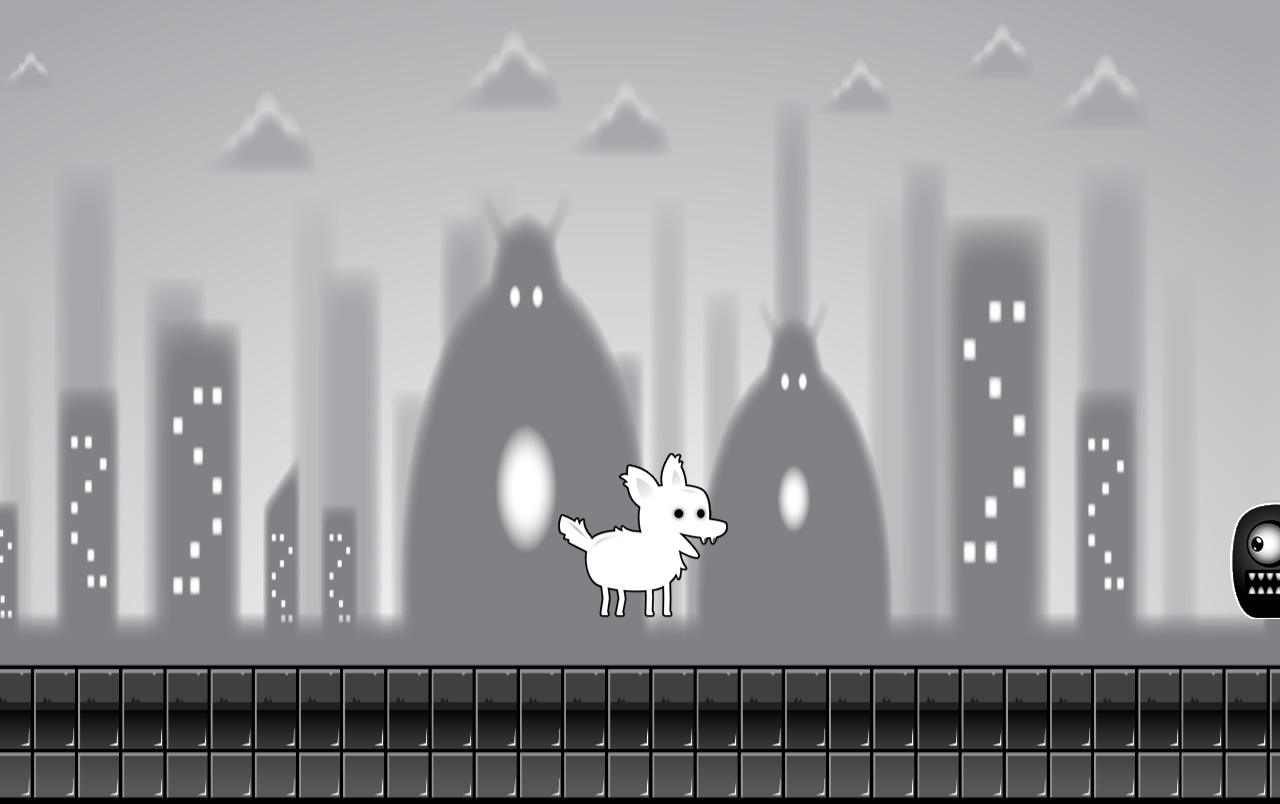
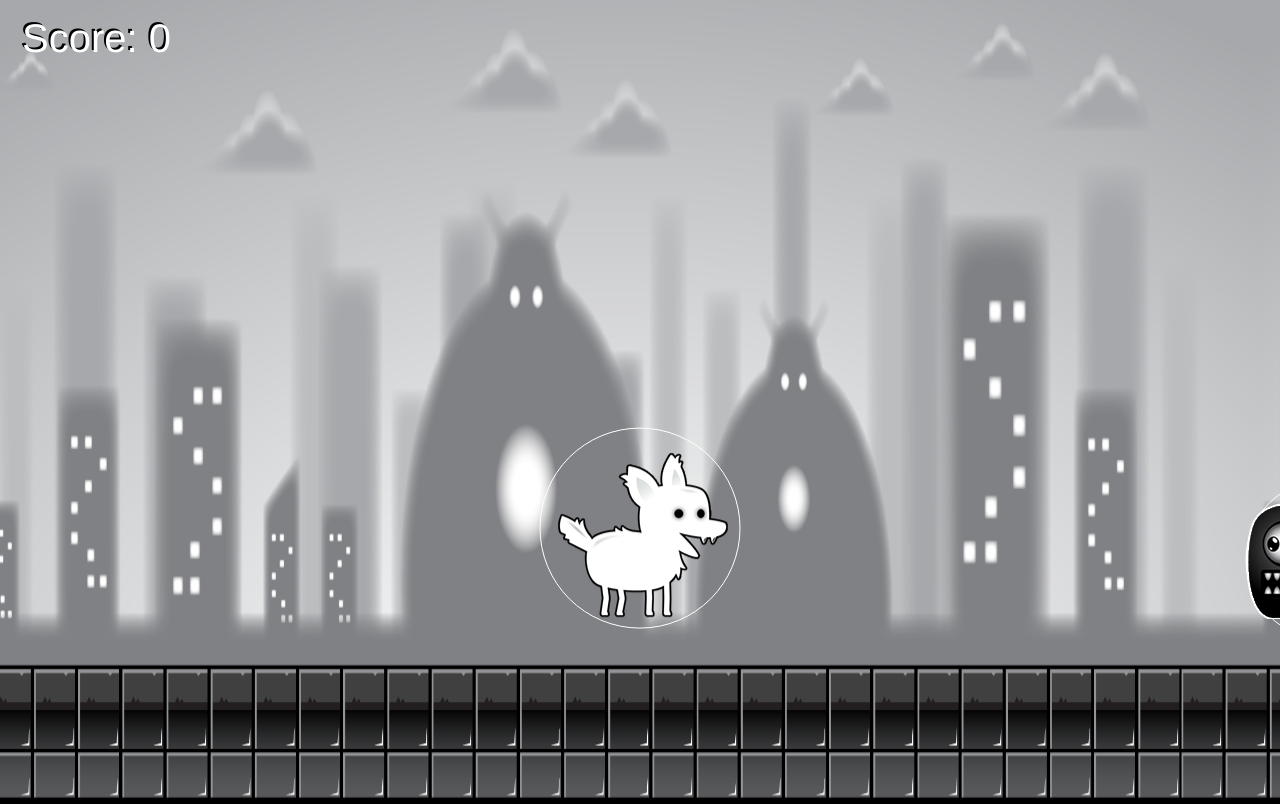
Before and after one commit to malikwashington/platform_game, a plain HTML site: page index.html in a window 1280 px wide. Drawn offline with Linux system fonts and the light colour scheme; animation ran at ten frames a second.

Commit message:
still working, broke the hit detection

```diff
--- a/enemy.js
+++ b/enemy.js
@@ -8,9 +8,20 @@ export default class Enemy {
     this.x = this.gameWidth;
     this.y = this.gameHeight - this.height-181;
     this.frameX = 0;
-    this.enemies = [];
+    this.delete = false;
+    this.avoided = 0
   }
   draw(context) {
+    context.strokeStyle = "white";
+    context.beginPath();
+    context.arc(
+      this.x + this.width / 2,
+      this.y + this.height / 2,
+      this.width / 2,
+      0,
+      Math.PI * 2
+    );
+    context.stroke();
     context.drawImage(
       this.image,
       this.frameX * this.width,
@@ -23,10 +34,11 @@ export default class Enemy {
       this.height
     );
   }
-  update(arr) {
+  update() {
     this.x--
-    if (this.x < -1) {
-    console.log(arr.indexOf(this))
+    if (this.x < 0 - this.width) {
+      this.delete = true;
+      this.avoided++;
     }
   }
 }
--- a/player.js
+++ b/player.js
@@ -8,7 +8,7 @@ import {
   JumpingLeft,
   JumpingRight,
   FallingLeft,
-  FallingRight
+  FallingRight,
 } from "./state.js";
 export default class Player {
   constructor(gameWidth, gameHeight) {
@@ -31,7 +31,7 @@ export default class Player {
     this.width = 200;
     this.height = 181.83;
     this.x = (this.gameWidth - this.width) / 2;
-    this.y = this.gameHeight - this.height -181;
+    this.y = this.gameHeight - this.height - 181;
     this.vy = 0;
     this.weight = 0.5;
     this.frameX = 0;
@@ -39,8 +39,19 @@ export default class Player {
     this.maxFrame = 6;
     this.speed = 0;
     this.maxSpeed = 10;
+    this.gameOver = false;
   }
   draw(context) {
+    context.strokeStyle = "white";
+    context.beginPath();
+    context.arc(
+      this.x + this.width / 2,
+      this.y + this.height / 2,
+      this.width / 2,
+      0,
+      Math.PI * 2
+    );
+    context.stroke();
     if (this.frameX < this.maxFrame) this.frameX++;
     else this.frameX = 0;
     context.drawImage(
@@ -55,18 +66,25 @@ export default class Player {
       this.height
     );
   }
-  update(input) {
+  update(input, array) {
     this.currentState.handleInput(input);
     this.x += this.speed;
     if (this.x <= 0) this.x = 0;
-    else if (this.x >= this.gameWidth - this.width) this.x = this.gameWidth - this.width;
+    else if (this.x >= this.gameWidth - this.width)
+      this.x = this.gameWidth - this.width;
     this.y += this.vy;
     if (!this.onGround()) {
       this.vy += this.weight;
     } else {
       this.vy = 0;
     }
-
+    //collision detection
+    array.forEach(enemy => {
+      const dx = (enemy.x + enemy.width/2) - (this.x + this.width/2)
+      const dy = (enemy.y + enemy.height/2) - (this.y + this.height/2)
+      const dist = Math.sqrt(dx * dx + dy * dy)
+      if (dist < enemy.width / 2 + this.width / 2) return true
+    });
   }
   setState(state) {
     this.currentState = this.states[state];
@@ -74,6 +92,6 @@ export default class Player {
   }
 
   onGround() {
-    return this.y >= this.gameHeight - this.height -181;
+    return this.y >= this.gameHeight - this.height - 181;
   }
 }
--- a/script.js
+++ b/script.js
@@ -1,7 +1,7 @@
 import Player from './player.js'
 import InputHandler from './input.js'
 import Enemy from './enemy.js'
-
+// import {drawStatusText} from './utils.js'
 
 
 window.addEventListener('load', function () {
@@ -11,6 +11,7 @@ window.addEventListener('load', function () {
   const ctx = canvas.getContext('2d')
   canvas.width = window.innerWidth
   canvas.height = window.innerHeight
+  let score = 0;
 
   let gameSpeed = 2;
   let gameFrame = 0;
@@ -39,8 +40,24 @@ window.addEventListener('load', function () {
         this.y,
         this.width,
         this.height
-      );
+        );
+      }
     }
+
+  function drawStatusText() {
+    ctx.font = "40px Helvetica";
+    ctx.fillStyle = "black";
+    ctx.fillText("Score: " + score, 20, 50);
+    ctx.font = "40px Helvetica";
+    ctx.fillStyle = "white";
+    ctx.fillText("Score: " + score, 22, 52);
+  //   if ((gameOver = true)) {
+  //     ctx.textAlign = "center";
+  //     ctx.fillStyle = "black";
+  //     ctx.fillText("GAME OVER", 20, 50);
+  //     ctx.fillStyle = "white";
+  //     ctx.fillText("GAME OVER", 22, 52);
+  //   }
   }
 
   const layer1 = new Layer(this.document.getElementById("background1"), 0.2);
@@ -54,16 +71,18 @@ window.addEventListener('load', function () {
   let enemies = [];
   let counter = 0
   function handleEnemies() {
-    if (counter % 400 == 0) {
+    if (Math.floor(Math.random(counter)*10000000 % 800) == 0) {
       enemies.push(new Enemy(canvas.width, canvas.height))
     }
     enemies.forEach(enemy => {
       enemy.draw(ctx)
       enemy.update(enemies)
     })
+    enemies = enemies.filter(enemy => !enemy.delete)
   }
   const player = new Player(canvas.width, canvas.height)
   const input = new InputHandler()
+  console.log(this.player.gameOver)
 
   function animate() {
     ctx.clearRect(0, 0, canvas.width, canvas.height)
@@ -72,12 +91,13 @@ window.addEventListener('load', function () {
       object.draw();
     });
     gameFrame--;
-    player.update(input.lastKey)
+    player.update(input.lastKey, enemies)
     player.draw(ctx)
     handleEnemies()
+    drawStatusText()
     counter++
-    requestAnimationFrame(animate)
-    console.log(enemies)
+    requestAnimationFrame(animate);
   }
   animate()
+
 })
--- a/state.js
+++ b/state.js
@@ -136,7 +136,10 @@ export class JumpingLeft extends State{
   }
   handleInput(input){
     if (this.player.vy > 0) this.player.setState(states.FALLING_LEFT)
-    if (input === "PRESS right") this.player.setState(states.JUMPING_RIGHT)
+    if (input === "PRESS right") {
+      this.player.setState(states.JUMPING_RIGHT)
+      this.player.speed = this.player.maxSpeed / 2
+    }
     else if (this.player.onGround()) this.player.setState(states.STANDING_LEFT)
   }
 }
@@ -155,7 +158,10 @@ export class JumpingRight extends State {
   }
   handleInput(input){
     if (this.player.vy > 0) this.player.setState(states.FALLING_RIGHT)
-    if (input === "PRESS left") this.player.setState(states.JUMPING_LEFT)
+    if (input === "PRESS left") {
+      this.player.setState(states.JUMPING_LEFT)
+      this.player.speed = -this.player.maxSpeed / 2
+    }
     else if (this.player.onGround()) this.player.setState(states.STANDING_RIGHT)
   }
 }
@@ -170,7 +176,10 @@ export class FallingLeft extends State{
     this.player.frameY = 5
   }
   handleInput(input){
-    if (input === "PRESS right") this.player.setState(states.FALLING_RIGHT)
+    if (input === "PRESS right") {
+      this.player.setState(states.FALLING_RIGHT)
+      this.player.speed = this.player.maxSpeed / 2
+    }
     else if (this.player.onGround()) this.player.setState(states.STANDING_LEFT)
   }
 }
@@ -185,7 +194,10 @@ export class FallingRight extends State{
     this.player.frameY = 4
   }
   handleInput(input) {
-    if (input === "PRESS left") this.player.setState(states.FALLING_LEFT)
+    if (input === "PRESS left") {
+      this.player.setState(states.FALLING_LEFT)
+      this.player.speed = -this.player.maxSpeed / 2
+    }
     else if (this.player.onGround()) this.player.setState(states.STANDING_RIGHT)
   }
 }
--- a/style.css
+++ b/style.css
@@ -9,7 +9,6 @@ body{
   background: black
 }
 canvas{
-  background: blue;
   top: 0;
   left: 0;
 }
--- a/utils.js
+++ /dev/null
@@ -1,5 +0,0 @@
-export function drawStatusText(context, input, player) {
-  context.font = '30px Helvetica'
-  context.fillText('Last input:' + input.lastKey, 20, 50)
-  context.fillText('Active State: ' + player.currentState.state, 20, 90)
-}
```
Also changed, not shown: 2 other files.
